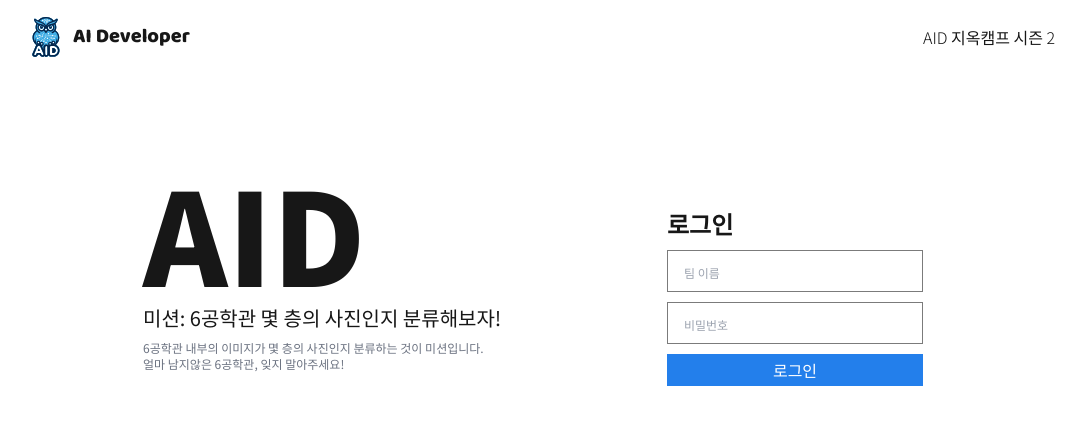
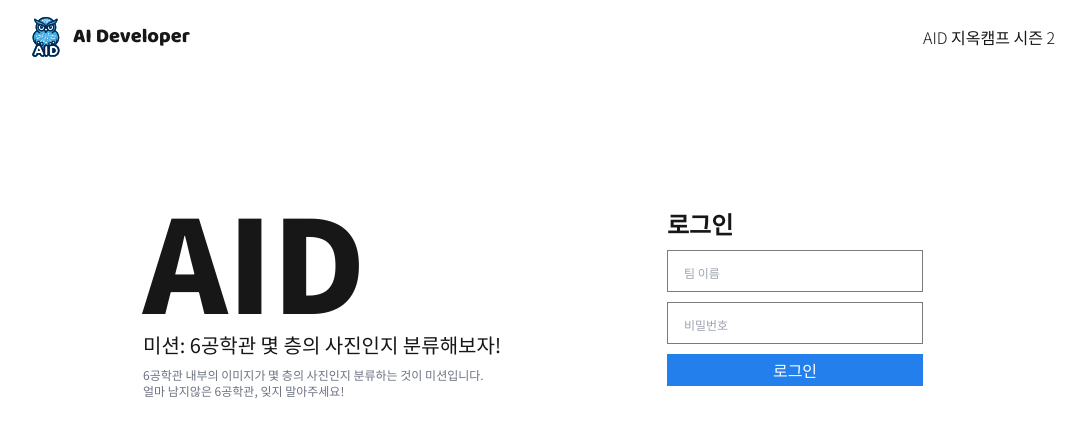
Before and after one commit to PNU-AID/jiok-camp-server, a Next.js app: page / in a window 1280 px wide. Shown: the top 436 px of the page, without its empty margins (97-1182 px from the left). Built offline with nearby package versions, Linux system fonts and the light colour scheme; no server answers.

Commit message:
fix: 유저 세션을 루트 컴포넌트에서 관리하도록 변경

```diff
--- a/app/page.tsx
+++ b/app/page.tsx
@@ -1,9 +1,23 @@
+'use client';
+
 import AidTop from '@/components/AidTop';
+import { useSession } from 'next-auth/react';
+import { useEffect } from 'react';
 
 export default function Home() {
+  const { data: session } = useSession();
+
+  useEffect(() => {
+    console.log(session);
+  }, [session]);
+
+  // session 로딩 중
+  if (session === undefined) return <div />;
+
+  // session 로딩 완료, session !== undefined
   return (
     <div className="flex flex-col py-12">
-      <AidTop />
+      <AidTop user={session?.user} />
     </div>
   );
 }
--- a/components/AidTop.tsx
+++ b/components/AidTop.tsx
@@ -1,12 +1,11 @@
 'use client';
 
-import { signIn, signOut, useSession } from 'next-auth/react';
+import { UserInfo } from '@/types/next-auth';
+import { signIn, signOut } from 'next-auth/react';
 import Link from 'next/link';
-import { useEffect, useState } from 'react';
+import { useState } from 'react';
 
-export default function AidTop() {
-  const { data: session } = useSession();
-
+export default function AidTop(props: { user: UserInfo | undefined }) {
   const [teamname, setTeamname] = useState('');
   const [password, setPassword] = useState('');
   const [error, setError] = useState('');
@@ -27,18 +26,14 @@ export default function AidTop() {
     }
   };
 
-  useEffect(() => {
-    console.log(session);
-  }, [session]);
-
   return (
-    <section className="flex justify-between pt-10">
+    <section className="flex items-center justify-between pt-10">
       <div className="flex flex-col items-start gap-2">
         <h1 className="text-9xl font-black md:text-8xl">
-          {session
-            ? session.user.role === 'ADMIN'
+          {props.user
+            ? props.user.role === 'ADMIN'
               ? 'ADMIN'
-              : session.user.teamname
+              : props.user.teamname
             : 'AID'}
         </h1>
         <h6 className="text-xl md:text-lg md:font-bold">
@@ -49,7 +44,7 @@ export default function AidTop() {
           <br />
           얼마 남지않은 6공학관, 잊지 말아주세요!
         </p>
-        {session && session.user ? (
+        {props.user ? (
           <Link
             target="_blank"
             href="https://aidpnu.notion.site/AID-AI-Developer-11ef0e0d194f8108951efc1bce4b42fc?pvs=74"
@@ -59,7 +54,7 @@ export default function AidTop() {
           </Link>
         ) : undefined}
       </div>
-      {session && session.user ? (
+      {props.user ? (
         <div>
           <button onClick={() => signOut()}>로그아웃</button>
         </div>
@@ -67,7 +62,7 @@ export default function AidTop() {
         <div className="flex flex-col gap-2.5 px-5 py-10">
           <h2 className="text-2xl font-bold">로그인</h2>
           <form onSubmit={handleSubmit} className="flex flex-col gap-2.5">
-            <div className="border-line-gray border-0.5 w-[256px] px-4 py-2">
+            <div className="w-[256px] border-0.5 border-line-gray px-4 py-2">
               <input
                 className="w-full text-xs"
                 type="text"
@@ -79,7 +74,7 @@ export default function AidTop() {
                 required
               />
             </div>
-            <div className="border-line-gray border-0.5 w-[256px] px-4 py-2">
+            <div className="w-[256px] border-0.5 border-line-gray px-4 py-2">
               <input
                 className="w-full text-xs"
                 type="password"
```
Also changed, not shown: types/next-auth.d.ts (+11 -9 lines).
